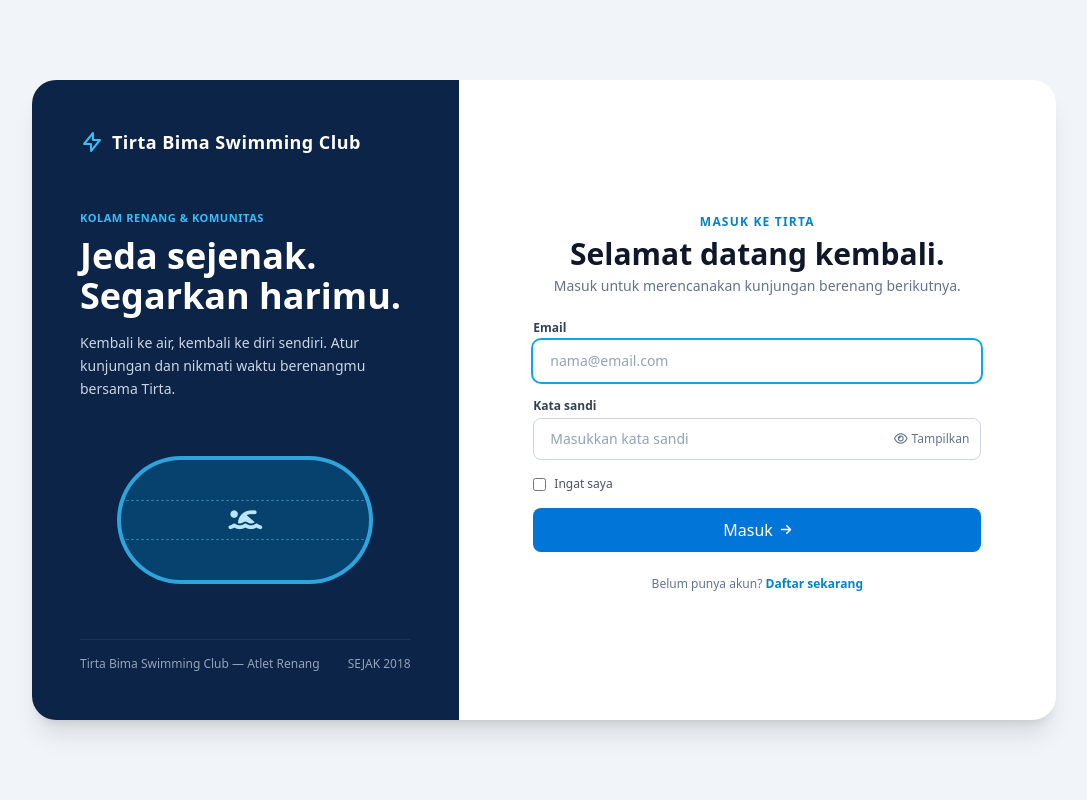
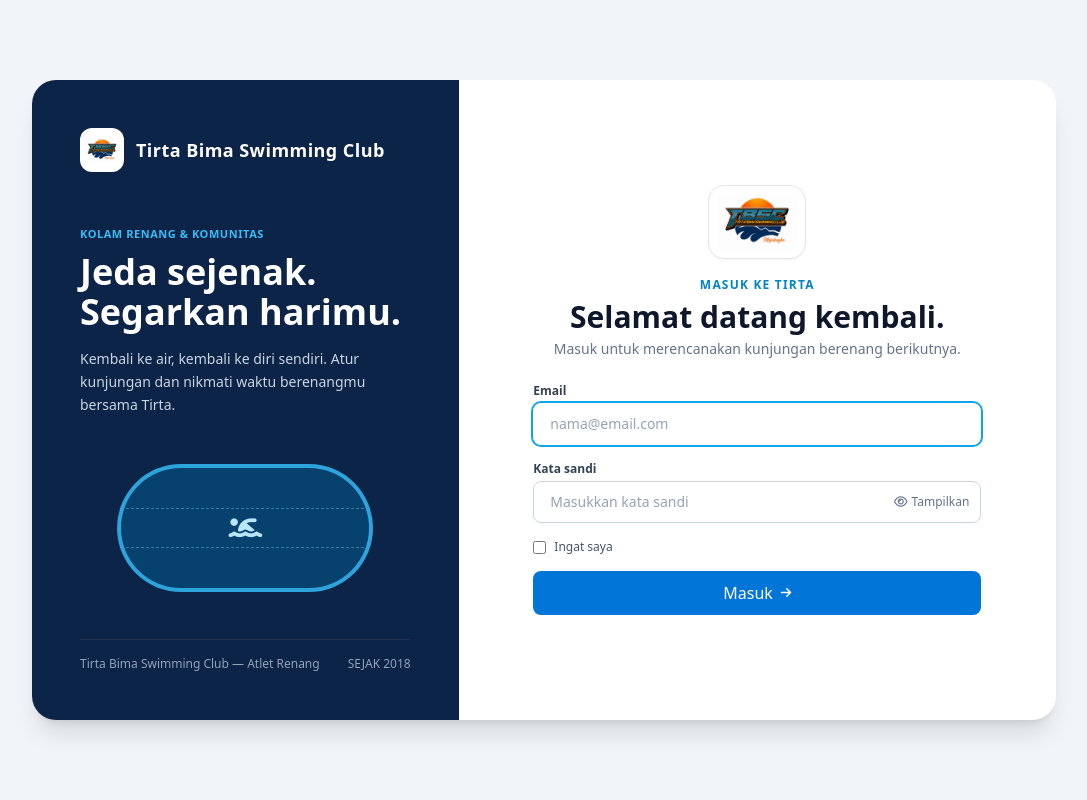
Before and after one commit to fauzan3l/tirta-bima-app, a Laravel app: page /login in a window 1280 px wide. Shown: the whole page, without its empty margins (96-1183 px from the left). Run offline with Laravel 12, Linux system fonts and the light colour scheme; parts of the project's set-up code (start-up, migrations or seed data) failed here and were passed over; some libraries are stand-ins or nearby versions.

Commit message:
perbaikan halaman login

```diff
--- a/resources/views/login.blade.php
+++ b/resources/views/login.blade.php
@@ -1,24 +1,28 @@
+@php
+    $logoUrl = asset('images/logo-tbsc.jpeg');
+@endphp
 <!DOCTYPE html>
 <html lang="id">
 <head>
     <meta charset="UTF-8">
     <meta name="viewport" content="width=device-width, initial-scale=1.0">
-    <title>Tirta Bima</title>
+    <title>Tirta Bima — Masuk</title>
+    <link rel="icon" type="image/jpeg" href="{{ $logoUrl }}">
     <!-- Tailwind CSS & Font Awesome -->
     <script src="https://cdn.tailwindcss.com"></script>
     <link rel="stylesheet" href="https://cdnjs.cloudflare.com/ajax/libs/font-awesome/6.4.0/css/all.min.css">
 </head>
-<body class="bg-slate-100 flex items-center justify-center min-h-screen p-4 sm:p-6 lg:p-8 font-sans antialiased text-slate-800">
+<body class="bg-slate-100 flex items-center justify-center min-h-[100dvh] p-4 sm:p-6 lg:p-8 font-sans antialiased text-slate-800">
 
-    <div class="bg-white rounded-3xl shadow-xl overflow-hidden max-w-5xl w-full flex flex-col md:flex-row min-h-[640px]">
+    <div class="bg-white rounded-3xl shadow-xl overflow-hidden max-w-5xl w-full flex flex-col md:flex-row md:min-h-[640px]">
 
-        <div class="bg-[#0b2447] text-white p-8 md:p-12 md:w-5/12 flex flex-col justify-between relative overflow-hidden">
+        <!-- Sisi Kiri: Brand & Info Klub (Khusus Mode Web / Desktop) -->
+        <div class="hidden md:flex bg-[#0b2447] text-white p-12 md:w-5/12 flex-col justify-between relative overflow-hidden">
             <div>
-                <div class="flex items-center space-x-2 text-lg font-semibold tracking-wide">
-                    <svg class="w-6 h-6 text-sky-400" fill="none" stroke="currentColor" viewBox="0 0 24 24">
-                        <path stroke-linecap="round" stroke-linejoin="round" stroke-width="2" d="M13 10V3L4 14h7v7l9-11h-7z" />
-                    </svg>
-                    <span>Tirta Bima Swimming Club</span>
+                <div class="flex items-center space-x-3 text-lg font-semibold tracking-wide">
+                    <img src="{{ $logoUrl }}" alt="Logo Tirta Bima Swimming Club"
+                        class="w-11 h-11 rounded-xl object-contain bg-white p-1 shrink-0 shadow-sm">
+                    <span class="leading-tight">Tirta Bima Swimming Club</span>
                 </div>
 
                 <div class="mt-12">
@@ -51,12 +55,18 @@
         </div>
 
         <!-- Sisi Kanan: Form Login -->
-        <div class="p-8 md:p-12 md:w-7/12 flex flex-col justify-center">
+        <div class="p-6 sm:p-8 md:p-12 w-full md:w-7/12 flex flex-col justify-center">
             <div class="max-w-md w-full mx-auto">
                 <div class="text-center mb-6">
-                    <span class="text-xs font-bold text-sky-600 uppercase tracking-widest">Masuk ke Tirta</span>
+                    <div class="inline-flex items-center justify-center bg-white rounded-2xl p-2 border border-slate-200 shadow-sm mb-3">
+                        <img src="{{ $logoUrl }}" alt="Logo TBSC"
+                            class="w-16 h-12 sm:w-20 sm:h-14 object-contain">
+                    </div>
+                    <div>
+                        <span class="text-xs font-bold text-sky-600 uppercase tracking-widest">Masuk ke Tirta</span>
+                    </div>
                     <h2 class="text-2xl md:text-3xl font-extrabold text-slate-900 mt-1">Selamat datang kembali.</h2>
-                    <p class="text-sm text-slate-500 mt-1">Masuk untuk merencanakan kunjungan berenang berikutnya.</p>
+                    <p class="text-xs sm:text-sm text-slate-500 mt-1">Masuk untuk merencanakan kunjungan berenang berikutnya.</p>
                 </div>
 
                 @if ($errors->any())
@@ -95,7 +105,7 @@
                     </div>
 
                     <!-- Ingat Saya & Lupa Kata Sandi -->
-                    <div class="flex items-center justify-between text-xs">
+                    <div class="flex items-center justify-between text-xs gap-2">
                         <label class="flex items-center space-x-2 text-slate-600">
                             <input type="checkbox" name="remember" class="rounded border-slate-300 text-sky-600 focus:ring-sky-500">
                             <span>Ingat saya</span>
@@ -111,11 +121,6 @@
                         <i class="fa-solid fa-arrow-right text-xs"></i>
                     </button>
                 </form>
-
-                <p class="text-center text-xs text-slate-500 mt-6">
-                    Belum punya akun?
-                    <a href="{{ route('register') }}" class="text-sky-600 font-semibold hover:underline">Daftar sekarang</a>
-                </p>
             </div>
         </div>
 
--- a/routes/web.php
+++ b/routes/web.php
@@ -12,9 +12,6 @@ Route::get('/', function () {
 Route::middleware('guest')->group(function () {
     Route::get('login', [AuthController::class, 'showLoginForm'])->name('login');
     Route::post('login', [AuthController::class, 'login']);
-
-    Route::get('register', [AuthController::class, 'showRegisterForm'])->name('register');
-    Route::post('register', [AuthController::class, 'register']);
 });
 
 Route::middleware('auth')->group(function () {
```
